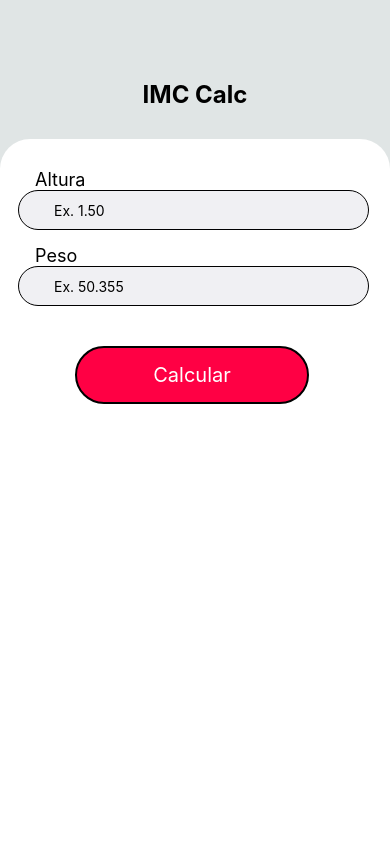
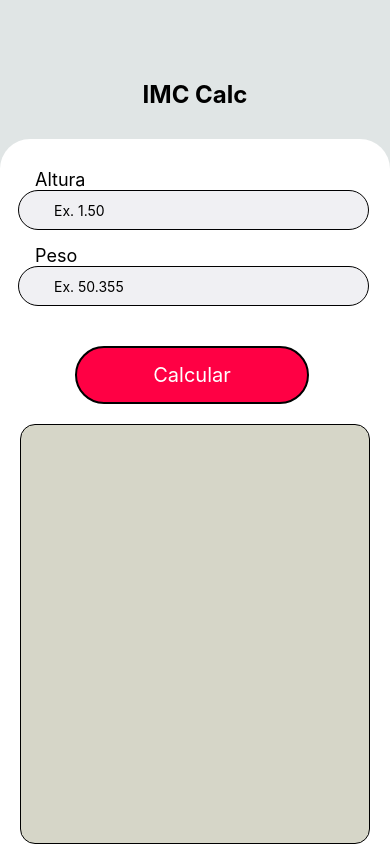
Before and after one commit to EudisAlves/react-native, a React Native app in the folder imc-calc/: screen / in a window 390 px wide. Built offline with nearby package versions, Linux system fonts and the light colour scheme.

Commit message:
refatorando style e message

```diff
--- a/imc-calc/src/components/Form/index.js
+++ b/imc-calc/src/components/Form/index.js
@@ -102,7 +102,7 @@ export default function Form(props) {
                     return (
                         <Text style={styles.resultImcItem}>
                             <Text style={styles.textResultItemList}>
-                                resultado imc =
+                                Meu imc hoje é =
                             </Text>
                             {item.imc}
                         </Text>
--- a/imc-calc/src/components/Form/style.js
+++ b/imc-calc/src/components/Form/style.js
@@ -57,7 +57,12 @@ const styles = StyleSheet.create ({
         height: "50%",
     },
     listImcs: {
+        width: 350,
         marginTop: 20,
+        borderRadius: 15,
+        borderWidth: 1,
+        borderColor: "black",
+        backgroundColor: "#9976"
     },
     resultImcItem: {
         fontSize: 30,
```
